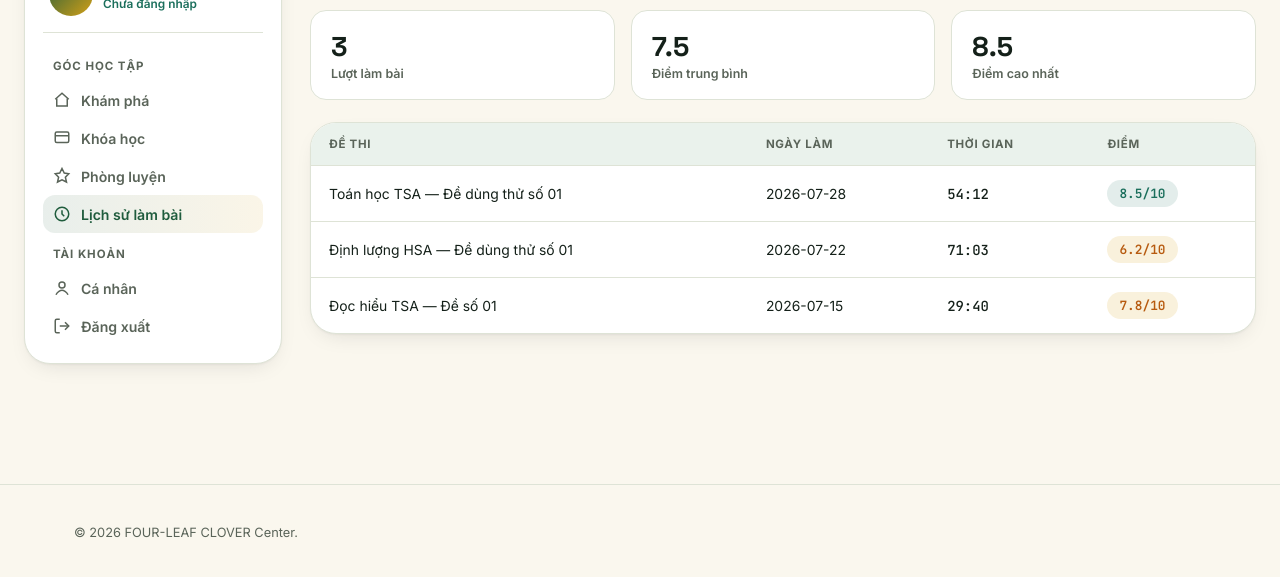
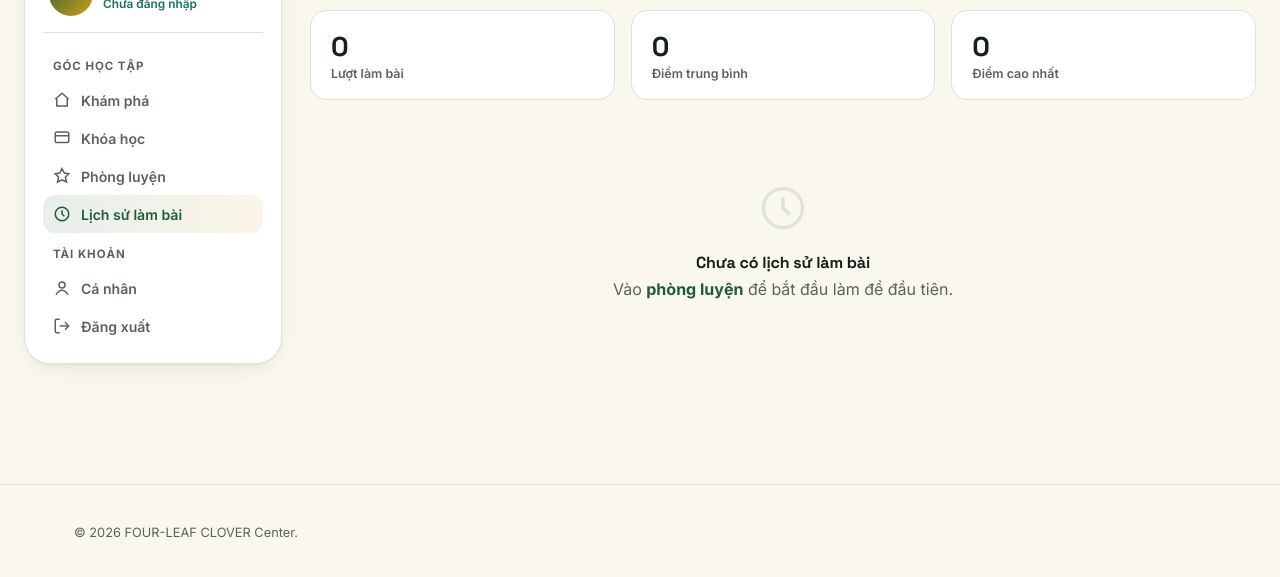
Before and after one commit to luckgeter-droid/fourleafclover, a plain HTML site: page lich-su.html in a window 1280 px wide. Shown: the part 153-730 px from the top of the page. Drawn offline with nearby package versions, Linux system fonts and the light colour scheme.

Commit message:
Update lich-su.html

```diff
--- a/lich-su.html
+++ b/lich-su.html
@@ -56,7 +56,11 @@
       <div><h2>Lịch sử làm bài</h2><div class="sub">Theo dõi điểm số và thời gian làm bài của bạn qua từng đề luyện.</div></div>
     </div>
 
-    <div class="grid-3" style="margin-bottom:22px;" id="historyStats"></div>
+    <div class="grid-3" style="margin-bottom:22px;" id="historyStats">
+      <div class="stat-card"><div class="num">0</div><div class="lbl">Lượt làm bài</div></div>
+      <div class="stat-card"><div class="num">0</div><div class="lbl">Điểm trung bình</div></div>
+      <div class="stat-card"><div class="num">0</div><div class="lbl">Điểm cao nhất</div></div>
+    </div>
 
     <div class="table-wrap">
       <table>
@@ -64,7 +68,7 @@
         <tbody id="historyBody"></tbody>
       </table>
     </div>
-    <div id="historyEmpty" style="display:none;" class="empty-state">
+    <div id="historyEmpty" style="display:block;" class="empty-state">
       <svg viewBox="0 0 24 24" fill="none" stroke="currentColor" stroke-width="1.5"><circle cx="12" cy="12" r="9"/><path d="M12 7v5l3 3"/></svg>
       <h4>Chưa có lịch sử làm bài</h4>
       <p>Vào <a href="de-thi.html" style="color:var(--red); font-weight:700;">phòng luyện</a> để bắt đầu làm đề đầu tiên.</p>
@@ -77,12 +81,8 @@
 <script src="https://cdn.jsdelivr.net/npm/@supabase/supabase-js@2/dist/umd/supabase.min.js"></script>
 <script src="assets/js/app.js"></script>
 <script>
-  // Dữ liệu lịch sử demo
-  const HISTORY = [
-    { exam: "Toán học TSA — Đề dùng thử số 01", date: "2026-07-28", score: 8.5, duration: "54:12" },
-    { exam: "Định lượng HSA — Đề dùng thử số 01", date: "2026-07-22", score: 6.2, duration: "71:03" },
-    { exam: "Đọc hiểu TSA — Đề số 01", date: "2026-07-15", score: 7.8, duration: "29:40" },
-  ];
+  // ===== KHÔNG CÓ DỮ LIỆU MẪU =====
+  const HISTORY = [];  // Dữ liệu sẽ đến từ Supabase sau này
 
   const params = new URLSearchParams(location.search);
   const filter = params.get('filter');
@@ -92,11 +92,20 @@
 
   const body = document.getElementById('historyBody');
   const empty = document.getElementById('historyEmpty');
+  const stats = document.getElementById('historyStats');
 
   if (!list.length){
     document.querySelector('.table-wrap').style.display = 'none';
     empty.style.display = 'block';
+    // Cập nhật stats về 0
+    stats.innerHTML = `
+      <div class="stat-card"><div class="num">0</div><div class="lbl">Lượt làm bài</div></div>
+      <div class="stat-card"><div class="num">0</div><div class="lbl">Điểm trung bình</div></div>
+      <div class="stat-card"><div class="num">0</div><div class="lbl">Điểm cao nhất</div></div>
+    `;
   } else {
+    document.querySelector('.table-wrap').style.display = 'block';
+    empty.style.display = 'none';
     body.innerHTML = list.map(h => {
       const cls = h.score >= 8 ? 'high' : h.score >= 6 ? 'mid' : 'low';
       return `<tr><td>${h.exam}</td><td>${h.date}</td><td style="font-family:var(--font-mono);">${h.duration}</td><td><span class="score-pill ${cls}">${h.score.toFixed(1)}/10</span></td></tr>`;
@@ -104,10 +113,11 @@
 
     const avg = (list.reduce((s,h)=>s+h.score,0)/list.length).toFixed(1);
     const best = Math.max(...list.map(h=>h.score)).toFixed(1);
-    document.getElementById('historyStats').innerHTML = `
+    stats.innerHTML = `
       <div class="stat-card"><div class="num">${list.length}</div><div class="lbl">Lượt làm bài</div></div>
       <div class="stat-card"><div class="num">${avg}</div><div class="lbl">Điểm trung bình</div></div>
-      <div class="stat-card"><div class="num">${best}</div><div class="lbl">Điểm cao nhất</div></div>`;
+      <div class="stat-card"><div class="num">${best}</div><div class="lbl">Điểm cao nhất</div></div>
+    `;
   }
 
   document.addEventListener('DOMContentLoaded', () => {
```
